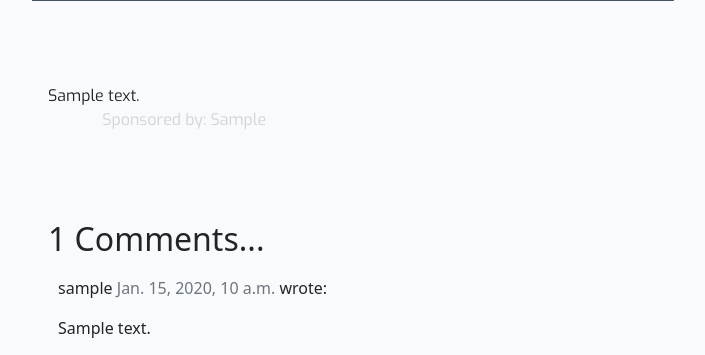
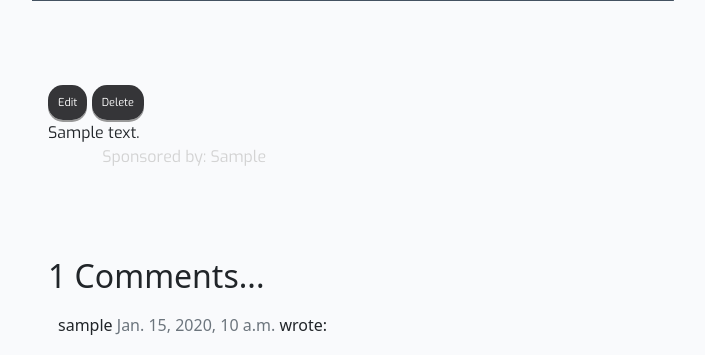
Before and after one commit to Askeran17/footbrazil, a Django app: a page that uses portal/templates/portal/full_post.html in a window 1280 px wide. Shown: the part 534-889 px from the top of the page, without its empty margins (50-755 px from the left). Run offline with Django 4.2, Linux system fonts and the light colour scheme; a user stored in the database is signed in; tables that the repository leaves empty hold one stand-in row (values such as "Sample post"); some libraries are stand-ins or nearby versions; some web fonts are replaced.

Commit message:
add function for edit and delete posts and templates for both

```diff
--- a/portal/templates/portal/full_post.html
+++ b/portal/templates/portal/full_post.html
@@ -24,8 +24,17 @@
 
 <div class="container">
   <div class="row">
-        <div class="col card mb-4  mt-3 left top">
+    <div class="col card mb-4 mt-3 left top">
       <div class="card-body full-post-text">
+        <div class="edit-delete">
+          {% if user.is_authenticated %}
+          <span>
+            <a href="{% url 'edit_post' post.pk %}" class="post-link press-edit-delete">Edit</a>
+
+            <a href="{% url 'delete_post' post.pk %}" class="post-link press-edit-delete">Delete</a>
+          </span>
+          {% endif %}
+        </div>
         <!-- The post content goes inside the card-text. -->
         <!-- Use the | safe filter inside the template tags -->
         <div class="card-text">
@@ -53,15 +62,14 @@
             {{ comment.created_on }}
           </span> wrote:
 
-            </p><div id="comment{{ comment.id }}">
+        </p>
+        <div id="comment{{ comment.id }}">
           {{ comment.text_comments | linebreaks }}
         </div>
       </div>
       {% if user.is_authenticated and comment.author == user %}
-          <button class="btn btn-delete"
-            comment_id="{{ comment.id }}">Delete</button>
-          <button class="btn btn-edit"
-            comment_id="{{ comment.id }}">Edit</button>
+      <button class="btn btn-delete" comment_id="{{ comment.id }}">Delete</button>
+      <button class="btn btn-edit" comment_id="{{ comment.id }}">Edit</button>
       {% endif %}
       {% endfor %}
     </div>
@@ -85,23 +93,19 @@
 </div>
 
 <!-- Delete confirmation modal -->
-<div class="modal fade" id="deleteModal" tabindex="-1"
-aria-labelledby="deleteModalLabel" aria-hidden="true">
+<div class="modal fade" id="deleteModal" tabindex="-1" aria-labelledby="deleteModalLabel" aria-hidden="true">
   <div class="modal-dialog">
     <div class="modal-content">
       <div class="modal-header">
-      <h5 class="modal-title"
-        id="deleteModalLabel">Delete comment?</h5>
-      <button type="button" class="btn-close"
-        data-bs-dismiss="modal" aria-label="Close"></button>
+        <h5 class="modal-title" id="deleteModalLabel">Delete comment?</h5>
+        <button type="button" class="btn-close" data-bs-dismiss="modal" aria-label="Close"></button>
       </div>
       <div class="modal-body">
         Are you sure you want to delete your comment?
         This action cannot be undone.
       </div>
       <div class="modal-footer">
-      <button type="button" class="btn btn-secondary"
-        data-bs-dismiss="modal">Close</button>
+        <button type="button" class="btn btn-secondary" data-bs-dismiss="modal">Close</button>
         <a id="deleteConfirm" href="#" class="btn
         btn-danger">Delete</a>
       </div>
--- a/portal/urls.py
+++ b/portal/urls.py
@@ -5,6 +5,11 @@ from . import views
 urlpatterns = [
     path("", views.PostView.as_view(), name='home'),
     path("add_post/", views.AddPostView.as_view(), name='add_post'),
+    path(
+        'post/edit_post/<int:pk>', views.EditPost.as_view(), name='edit_post'),
+    path(
+        'post/<int:pk>/delete_post', views.DeletePost.as_view(),
+        name='delete_post'),
     path("history/", views.history, name='history'),
     path("about/", views.about, name='about'),
     path("accounts/", include("allauth.urls")),
--- a/portal/views.py
+++ b/portal/views.py
@@ -3,10 +3,12 @@ from django.contrib.auth.mixins import (
     LoginRequiredMixin,
     UserPassesTestMixin,
 )
+from django.urls import reverse, reverse_lazy
 from django.contrib import messages
-from django.views.generic.edit import CreateView
+from django.views.generic.edit import CreateView, UpdateView, DeleteView
 from .forms import CommentForm, AddPostForm
 from .models import Post, Comment
+
 
 
 # App views
@@ -125,3 +127,18 @@ class AddPostView(LoginRequiredMixin, UserPassesTestMixin, CreateView):
             new_post = self.form
             messages.add_message(request, messages.ERROR, "Error adding post")
         return redirect('home')
+
+
+class EditPost(UpdateView):
+    model = Post
+    template_name = 'portal/edit_post.html'
+    fields = (
+        'title', 'slug', 'featured_image', 'description', 'summary', 'sponsor',
+        'has_sponsor')
+    success_url = reverse_lazy('home')
+
+
+class DeletePost(DeleteView):
+    model = Post
+    template_name = 'portal/delete_post.html'
+    success_url = reverse_lazy('home')
--- a/static/css/style.css
+++ b/static/css/style.css
@@ -262,6 +262,34 @@ right: 0;
     color: rgb(222, 146, 168);
 }
 
+/* Edit/Delete function */
+
+.edit-delete {
+
+}
+.press-edit-delete {
+    padding: 10px 10px;
+    font-size: 11px;
+    text-align: center;
+    cursor: pointer;
+    outline: none;
+    color: #fff;
+    background-color: #353538;
+    border: none;
+    border-radius: 15px;
+    box-shadow: 0 2px #999;
+    position: relative;
+    top: -7px;
+  }
+
+  .press-edit-delete:hover {background-color: #494f57}
+
+  .press-edit-delete:active {
+    background-color: #d6d8dd;
+    box-shadow: 0 5px #666;
+    transform: translateY(4px);
+  }
+
 /* Button link navbar */
 .nav {
     margin-left: auto;
@@ -480,6 +508,10 @@ right: 0;
         left: 175px;
         }
 
+    .edit-delete {
+        margin-top: 12px;
+    }
+
 }
 
 /* Large devices (laptops and desktops, 992px and up) */
@@ -532,6 +564,10 @@ right: 0;
     left: 230px;
     }
 
+    .edit-delete {
+        margin-bottom: 1px;
+    }
+
 }
 
 /* Large devices (laptops and desktops, 1200px and up) */
```
Also changed, not shown: portal/templates/portal/delete_post.html (added, +26 -0 lines), portal/templates/portal/edit_post.html (added, +22 -0 lines). Lines whose indentation alone changed are shown as unchanged.
